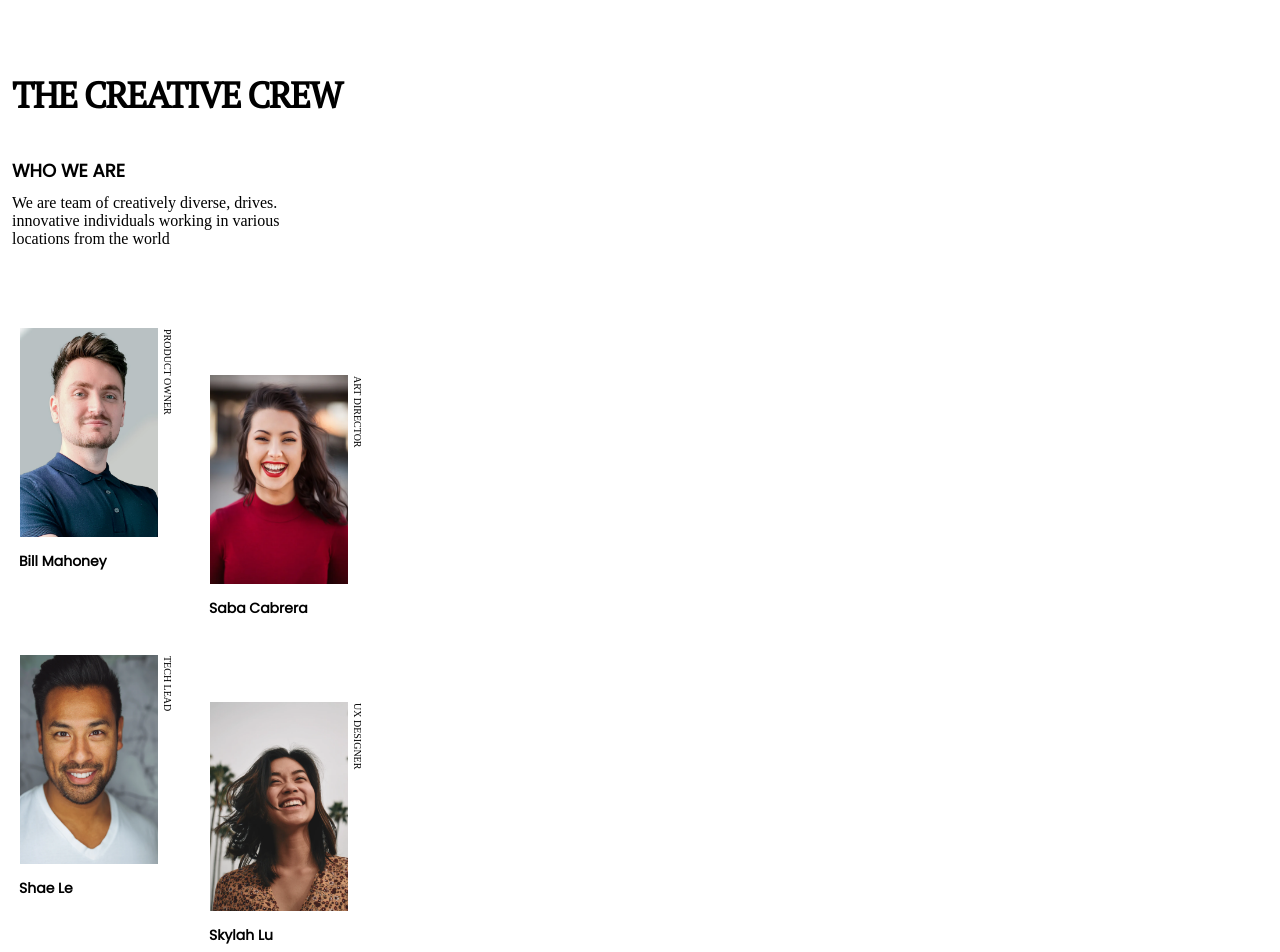
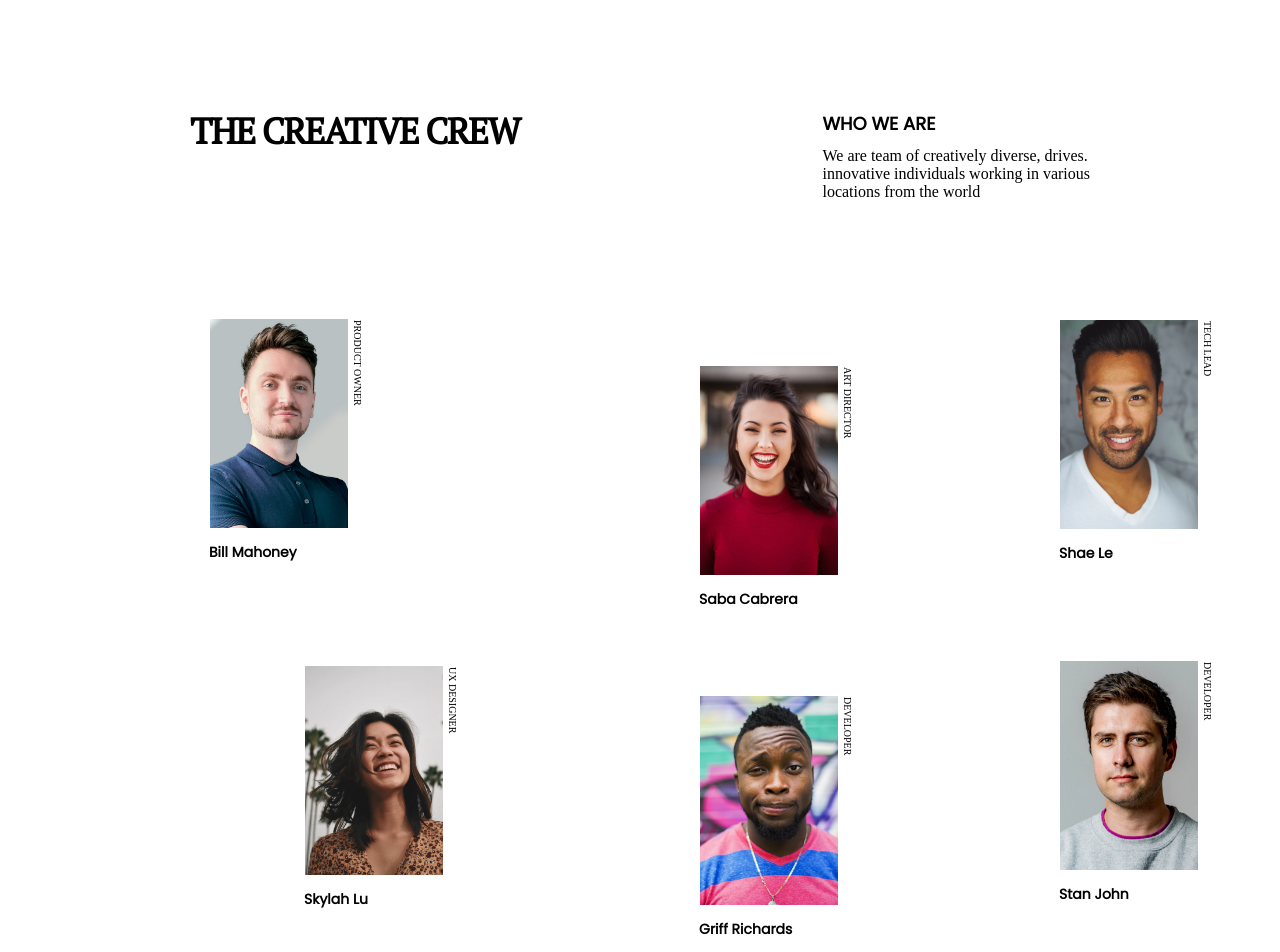
Before and after one commit to mariotorres94/Team-Page, a plain HTML site: page index.html in a window 1280 px wide. Shown: the top 952 px of the page. Drawn offline with Linux system fonts and the light colour scheme.

Commit message:
Finalizando Challenge Desktop

```diff
--- a/styles.css
+++ b/styles.css
@@ -89,3 +89,53 @@
     text-align: center;
     margin: 134px 0 24px 0;
 }
+
+/*DESKTOP*/
+@media (min-width: 1200px) {
+    .header{
+        display: flex;
+        justify-content: space-between;
+        align-items: center;
+        width: 900px;
+        margin: 0 auto;
+    }
+    .header h1{
+        margin-top: 60px;
+        margin-left: 0;
+    }
+    .header__information h4{
+        margin-top: 110px;
+    }
+    .main{
+        width: 900px;
+        margin: 0 auto;
+    }
+    .main__img:nth-child(2){
+        position: absolute;
+        left: 680px;
+        margin-top: -280px;
+    }
+    .main__img:nth-child(3){
+        position: absolute;
+        left: 1040px;
+        top: 320px;
+    }
+    .main__img:nth-child(4){
+        position: absolute;
+        left: 285px;
+        margin-top: 20px;
+    }
+    .main__img:nth-child(5){
+        position: absolute;
+        left: 680px;
+        margin-top: 50px;
+    }
+    .main__img:nth-child(6){
+        position: absolute;
+        left: 1040px;
+        margin-top: 15px;
+    }
+    .footer p{
+        margin-top: 450px;
+    }
+}
```
